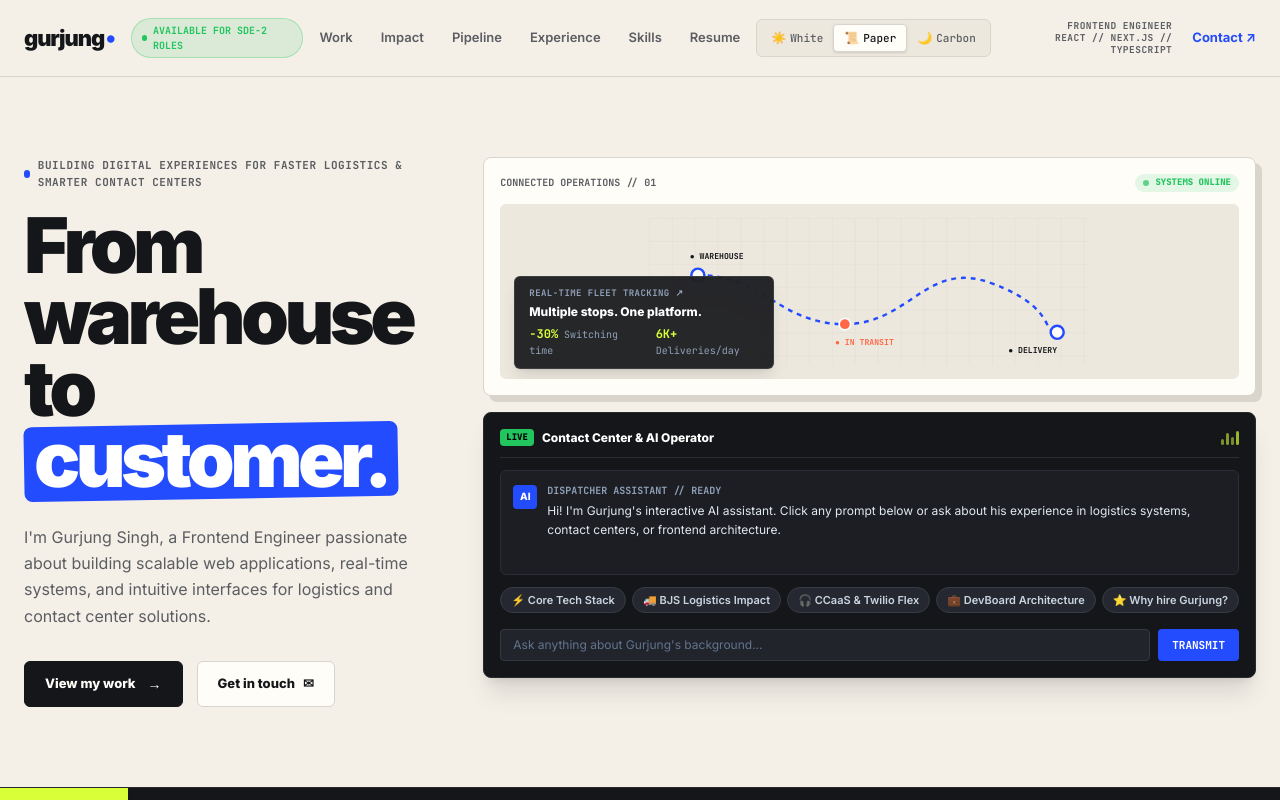
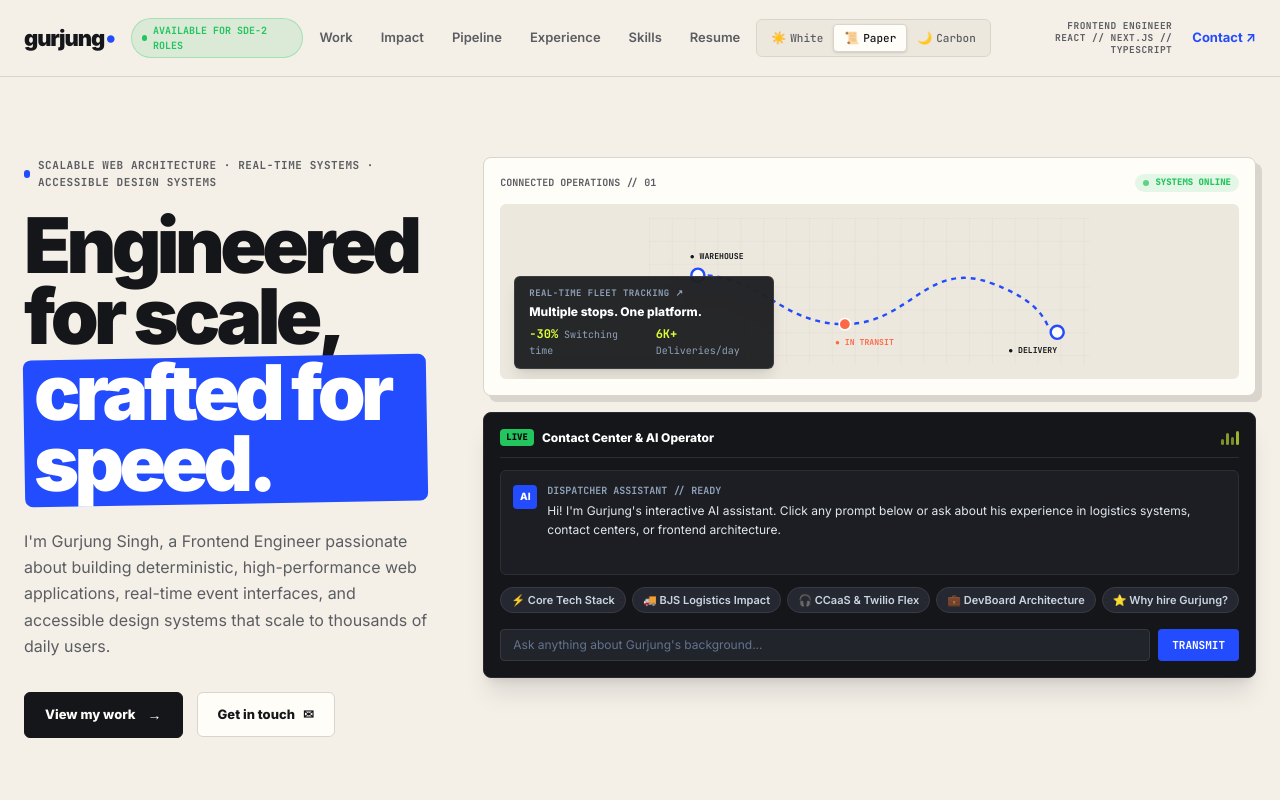
Before and after one commit to gurjung/portfolio, a Next.js app: page / in a window 1280 px wide. Shown: the top 800 px of the page. Built offline with nearby package versions, Linux system fonts and the light colour scheme.

Commit message:
refactor(hero): update headline, eyebrow and bio for universal frontend engineering positioning

```diff
--- a/src/components/hero/HeroHeadline.tsx
+++ b/src/components/hero/HeroHeadline.tsx
@@ -17,10 +17,9 @@ export function HeroHeadline() {
 
       {/* Main Editorial Headline */}
       <h1 className="text-[clamp(48px,6vw,84px)] font-[850] leading-[0.93] tracking-[-0.06em] text-[var(--text-main)] mb-6">
-        From<br />
-        warehouse<br />
-        to{' '}
-        <span className="relative inline-block text-white px-2.5 pb-1 z-10">
+        {personal.headlineLine1}<br />
+        {personal.headlineLine2}<br />
+        <span className="relative inline-block text-white px-2.5 pb-1 z-10 mt-1">
           <span
             className="absolute inset-0 bg-[var(--accent-blue)] rounded-lg -z-10 -rotate-1 transform"
             aria-hidden="true"
--- a/src/data/portfolioData.ts
+++ b/src/data/portfolioData.ts
@@ -27,11 +27,12 @@ export const portfolioData = {
     logoText: "gurjung",
     role: "Frontend Engineer",
     roleTag: "FRONTEND ENGINEER // REACT // NEXT.JS // TYPESCRIPT",
-    eyebrow: "BUILDING DIGITAL EXPERIENCES FOR FASTER LOGISTICS & SMARTER CONTACT CENTERS",
-    headlineStart: "From\nwarehouse\nto",
-    headlineAccent: "customer.",
+    eyebrow: "SCALABLE WEB ARCHITECTURE · REAL-TIME SYSTEMS · ACCESSIBLE DESIGN SYSTEMS",
+    headlineLine1: "Engineered",
+    headlineLine2: "for scale,",
+    headlineAccent: "crafted for speed.",
     intro:
-      "I'm Gurjung Singh, a Frontend Engineer passionate about building scalable web applications, real-time systems, and intuitive interfaces for logistics and contact center solutions.",
+      "I'm Gurjung Singh, a Frontend Engineer passionate about building deterministic, high-performance web applications, real-time event interfaces, and accessible design systems that scale to thousands of daily users.",
     statusBadge: "AVAILABLE FOR SDE-2 ROLES",
     location: "India (IST) · Remote / Hybrid",
     email: "gurjung997@gmail.com",
```
